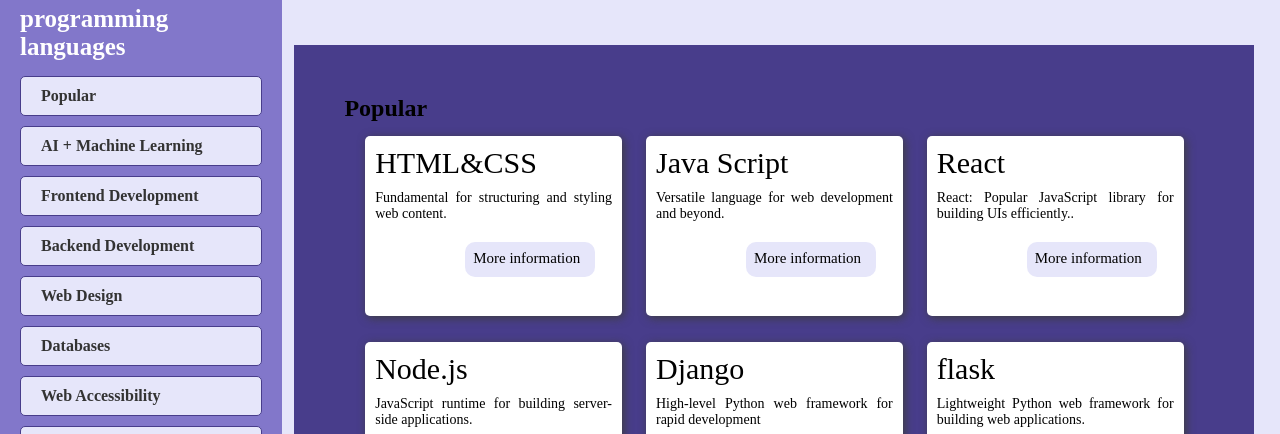
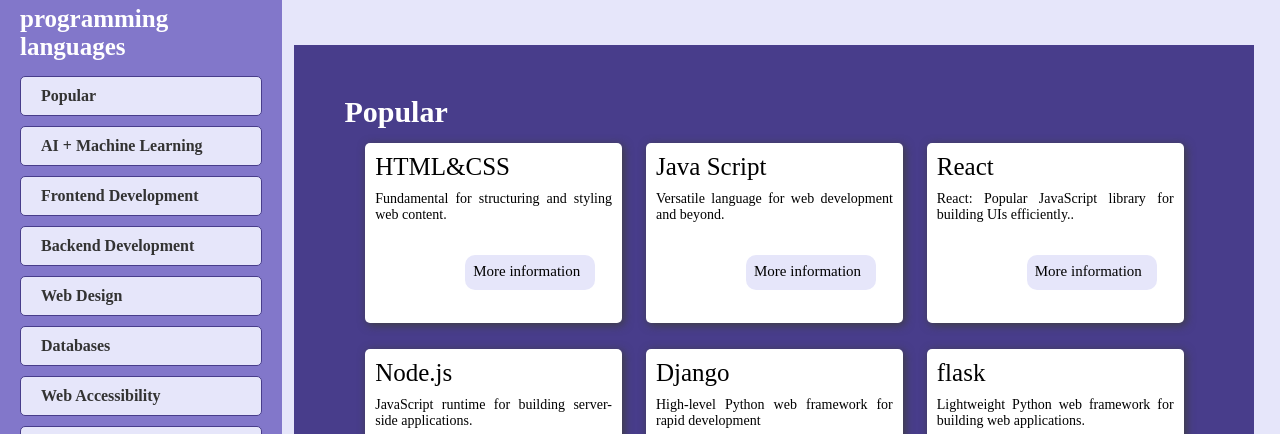
Before and after one commit to shogof/Technical-Documentation, a plain HTML site: page index.html in a window 1280 px wide. Shown: the part 365-799 px from the top of the page. Drawn offline with Linux system fonts and the light colour scheme.

Commit message:
some edited

```diff
--- a/index.html
+++ b/index.html
@@ -47,7 +47,7 @@
     </nav>
     <main>
       <section id="main-section">
-        <h1 id="hh1">Popular</h1>
+        <h1 id="hh1" style="color: white; font-size: 30px;">Popular</h1>
 
         <table>
           <tr>
--- a/style.css
+++ b/style.css
@@ -131,13 +131,9 @@ li:hover {
   margin-top: 10px;
   font-size: 14px;
 }
-#h11 {
-  font-size: 30px;
-  margin: 0;
-  color: white;
-}
+
 #main-section td h1 {
-  font-size: 30px;
+  font-size: 25px;
   margin: 0;
   font-weight: 500;
 }
@@ -146,7 +142,7 @@ li:hover {
   width: 130px;
   height: 35px;
   margin-left: 90px;
-  margin-top: 20px;
+  margin-top: 32px;
   text-decoration: none;
   color: black;
   display: inline-block;
```
